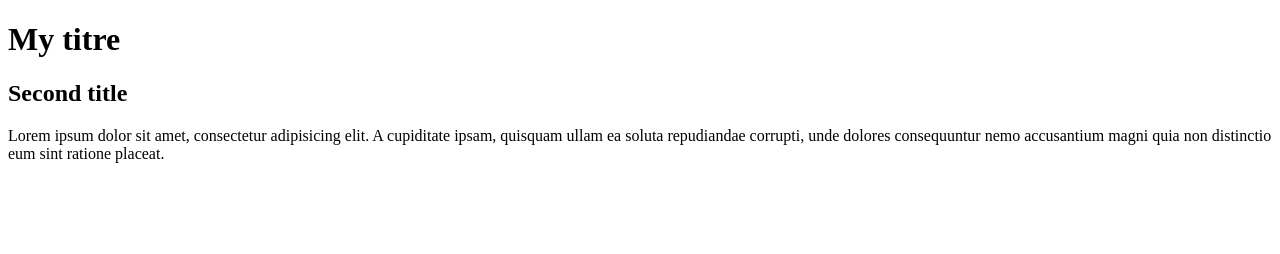
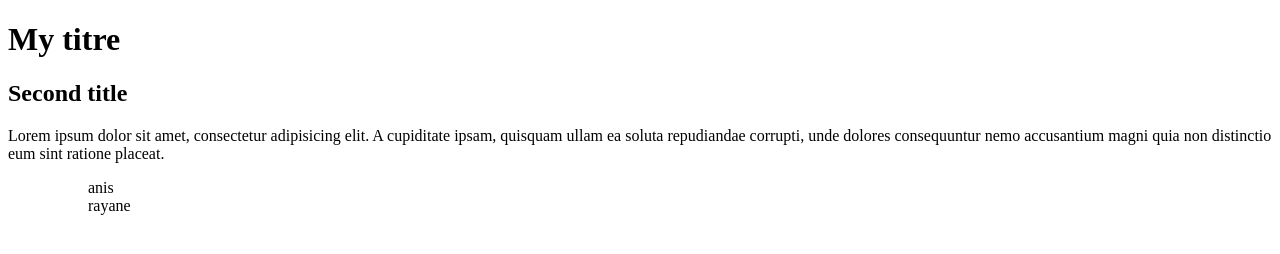
Before and after one commit to AnisMERABTENE/githubChallenge1, a plain HTML site: page index.html in a window 1280 px wide. Drawn offline with Linux system fonts and the light colour scheme.

Commit message:
add name and list

```diff
--- a/index.html
+++ b/index.html
@@ -11,5 +11,14 @@
     <p>
         Lorem ipsum dolor sit amet, consectetur adipisicing elit. A cupiditate ipsam, quisquam ullam ea soluta repudiandae corrupti, unde dolores consequuntur nemo accusantium magni quia non distinctio eum sint ratione placeat.
     </p>
+    <ol>
+        <ul>
+            anis
+        </ul>
+        <ul>
+            rayane
+        </ul>
+
+    </ol>
 </body>
 </html>
```
